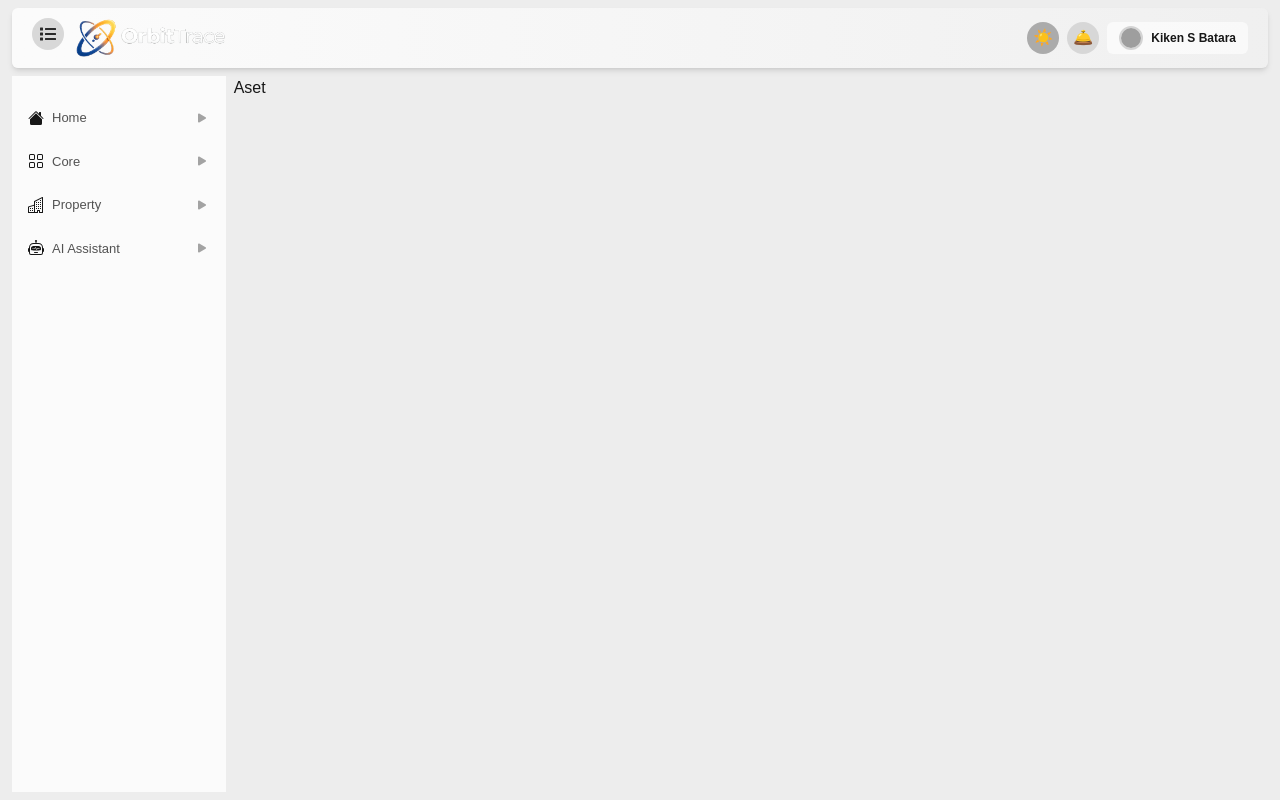
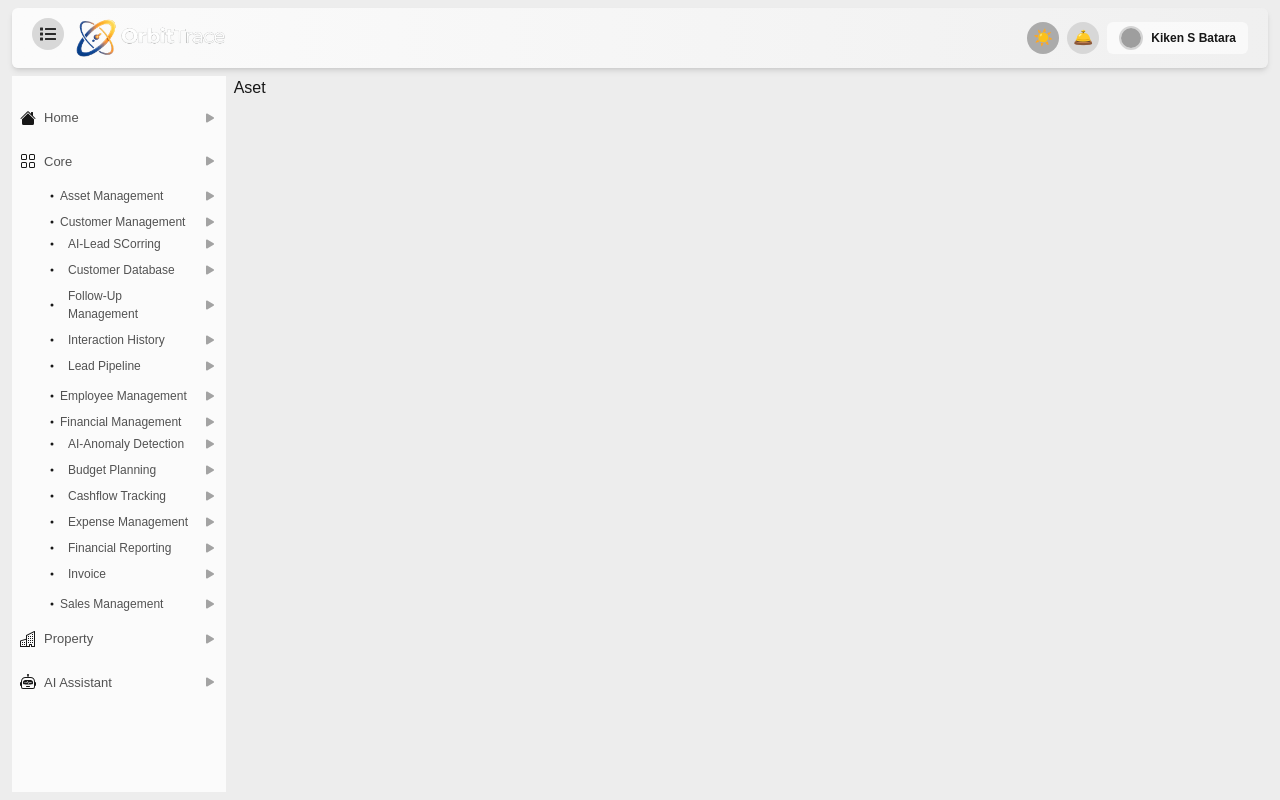
Before and after one commit to lowhanfish/Orbitrace-Admin, a Next.js app: page /core/asset_management in a window 1280 px wide. Built offline with nearby package versions, Linux system fonts and the light colour scheme; grey boxes are pictures that could not be loaded.

Commit message:
added menu nested

```diff
--- a/src/components/SideBar.tsx
+++ b/src/components/SideBar.tsx
@@ -1,5 +1,5 @@
 import React from 'react'
-import { BsFillHouseFill, BsPlayFill } from "react-icons/bs";
+import { BsFillHouseFill, BsPlayFill, BsDot } from "react-icons/bs";
 import routes from '@/utilities/routes';
 
 const SideBar = () => {
@@ -8,8 +8,9 @@ const SideBar = () => {
 
             {
                 routes.map((data, index) => (
+                    <div className='relative'>
 
-                    <div key={index} className='flex items-center px-2 py-3 hover:bg-b-gray-2 rounded-[5]'>
+                        <div key={index} className='flex items-center py-3 hover:bg-b-gray-2 rounded-[5]'>
                             <div>
                                 {data.icon}
                             </div>
@@ -17,6 +18,38 @@ const SideBar = () => {
                             <div className='w-fit flex justify-end '>
                                 <BsPlayFill className='text-b-gray-3' />
                             </div>
+                        </div>
+                        {
+                            data.children && data.children.map((data, index) => (
+                                <div className='relative py-1 pl-6'>
+                                    <div key={index} className='flex items-center'>
+                                        <div>
+                                            <BsDot />
+                                        </div>
+                                        <p className='flex-1 text-[12px] text-b-gray-5'>{data.title}</p>
+                                        <div><BsPlayFill className='text-b-gray-3' /></div>
+                                    </div>
+
+                                    {
+                                        data.children && data.children.map((data, index) => (
+                                            <div className='relative py-1'>
+                                                <div key={index} className='flex items-center'>
+                                                    <div>
+                                                        <BsDot />
+                                                    </div>
+                                                    <p className='flex-1 text-[12px] px-2 text-b-gray-5'>{data.title}</p>
+                                                    <div><BsPlayFill className='text-b-gray-3' /></div>
+                                                </div>
+
+                                            </div>
+
+                                        ))
+                                    }
+
+                                </div>
+
+                            ))
+                        }
                     </div>
                 ))
             }
@@ -26,4 +59,10 @@ const SideBar = () => {
     )
 }
 
+
+
+
+
+
+
 export default SideBar
--- a/src/utilities/routes.js
+++ b/src/utilities/routes.js
@@ -11,7 +11,90 @@ const routex = [
         title : "Core",
         path:"/",
         icon : <BsGrid />,
-        children : []
+        children : [
+            {
+                title : "Asset Management",
+                path:"/",
+                children : []
+            },
+            {
+                title : "Customer Management",
+                path:"/",
+                children : [
+                    {
+                        title : "AI-Lead SCorring",
+                        path:"/",
+                        children : []
+                    },
+                    {
+                        title : "Customer Database",
+                        path:"/",
+                        children : []
+                    },
+                    {
+                        title : "Follow-Up Management",
+                        path:"/",
+                        children : []
+                    },
+                    {
+                        title : "Interaction History",
+                        path:"/",
+                        children : []
+                    },
+                    {
+                        title : "Lead Pipeline",
+                        path:"/",
+                        children : []
+                    },
+                ]
+            },
+            {
+                title : "Employee Management",
+                path:"/",
+                children : []
+            },
+            {
+                title : "Financial Management",
+                path:"/",
+                children : [
+                    {
+                        title : "AI-Anomaly Detection",
+                        path:"/",
+                        children : []
+                    },
+                    {
+                        title : "Budget Planning",
+                        path:"/",
+                        children : []
+                    },
+                    {
+                        title : "Cashflow Tracking",
+                        path:"/",
+                        children : []
+                    },
+                    {
+                        title : "Expense Management",
+                        path:"/",
+                        children : []
+                    },
+                    {
+                        title : "Financial Reporting",
+                        path:"/",
+                        children : []
+                    },
+                    {
+                        title : "Invoice",
+                        path:"/",
+                        children : []
+                    },
+                ]
+            },
+            {
+                title : "Sales Management",
+                path:"/",
+                children : []
+            },
+        ]
     },
     {
         title : "Property",
```
Lines whose indentation alone changed are shown as unchanged.
